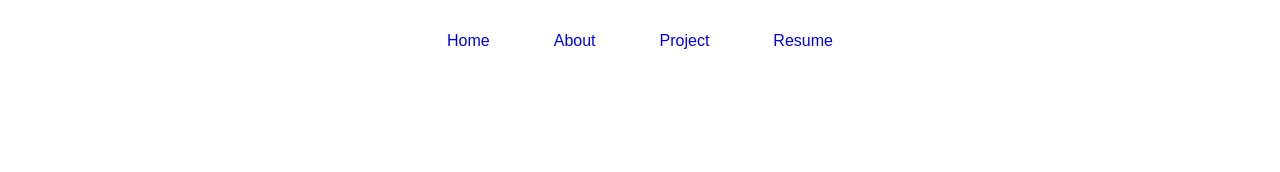
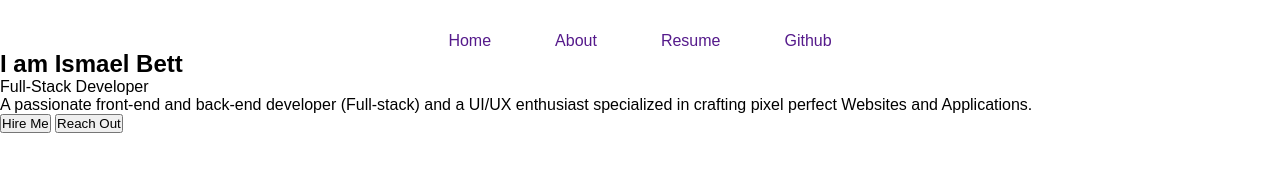
Before and after one commit to Portfolio-Ready/The-portfolio, a plain HTML site: page index.html in a window 1280 px wide. Drawn offline with Linux system fonts and the light colour scheme.

Commit message:
Update index.html

```diff
--- a/index.html
+++ b/index.html
@@ -1,20 +1,51 @@
 <!DOCTYPE html>
 <html lang="en">
+
 <head>
-    <meta charset="UTF-8">
-    <meta name="viewport" content="width=device-width, initial-scale=1.0">
-    <title>Document</title>
-    <link rel="stylesheet" href="style.css">
+  <meta charset="UTF-8">
+  <meta name="viewport" content="width=device-width, initial scale=1.0">
+  <title>My porfolio</title>
+  <link rel="stylesheet" href="style.css">
 </head>
+
 <body>
+  <div class="container">
+    <nav>
+      <ul>
+        <li><a href="">Home</a></li>
+        <li><a href="">About</a></li>
+        <li><a href="">Resume</a></li>
+        <li><a href="">Github</a></li>
+      </ul>
+    </nav>
 
-    <nav>
-        <ul>
-            <li><a href="#">Home</a></li>
-            <li><a href="#">About</a></li>
-            <li><a href="#">Project</a></li>
-            <li><a href="#">Resume</a></li>
-        </ul>
-    </nav>
+    <section>
+      <div class="left">
+
+        <!--  top section start        -->
+        <div class="top">
+          <h1>I am Ismael Bett</h1>
+          <p>Full-Stack Developer</p>
+        </div>
+        <!--      Top section end    -->
+
+        <div class="mid">
+          <p>A passionate front-end and back-end developer (Full-stack) and a UI/UX enthusiast specialized in crafting pixel perfect Websites and Applications.</p>
+        </div>
+
+        <div class="bottom">
+          <button>Hire Me</button>
+          <button class="reach">Reach Out</button>
+        </div>
+      </div>
+
+      <div class="right">
+
+      </div>
+
+    </section>
+
+  </div>
 </body>
+
 </html>
```
